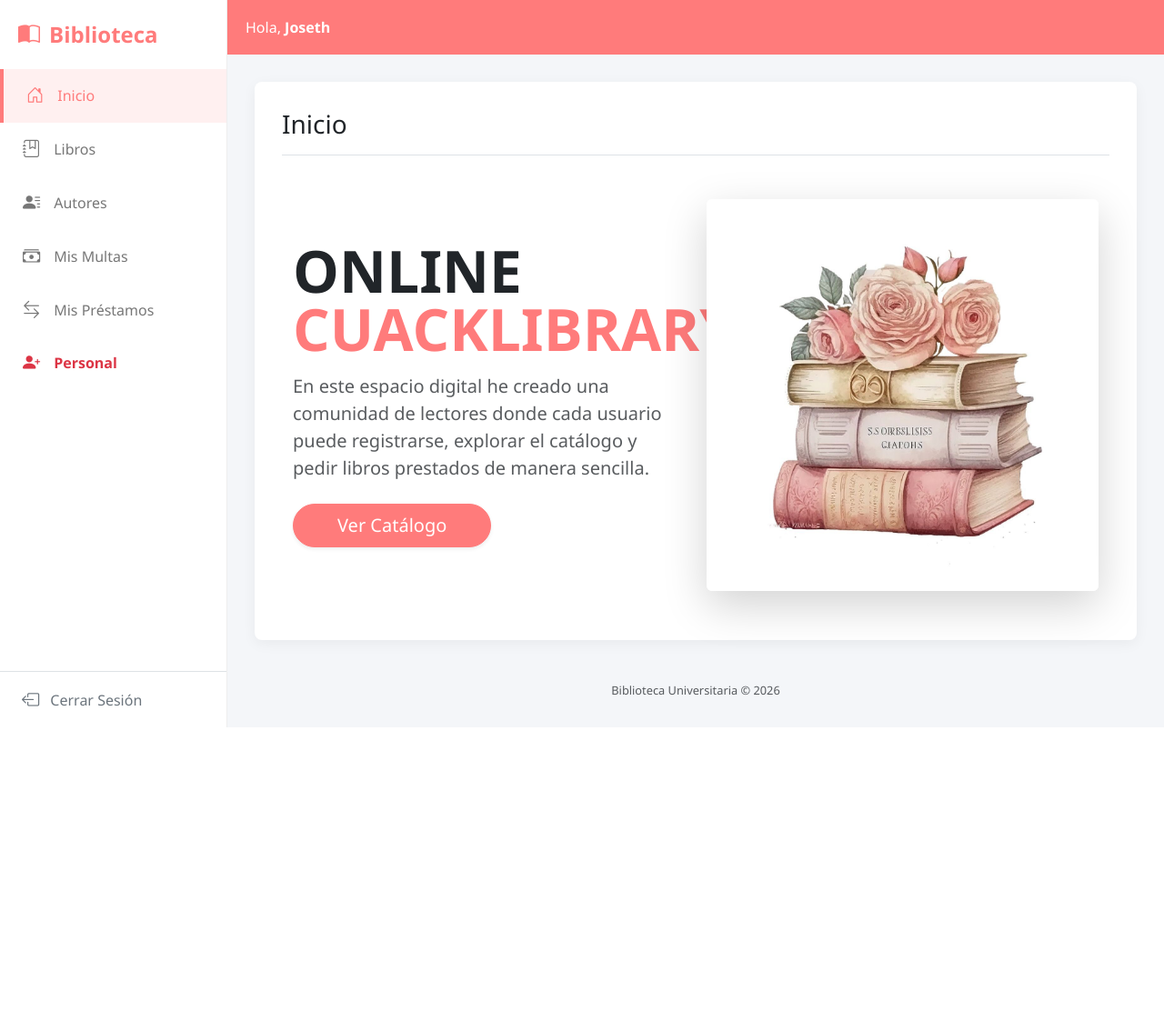
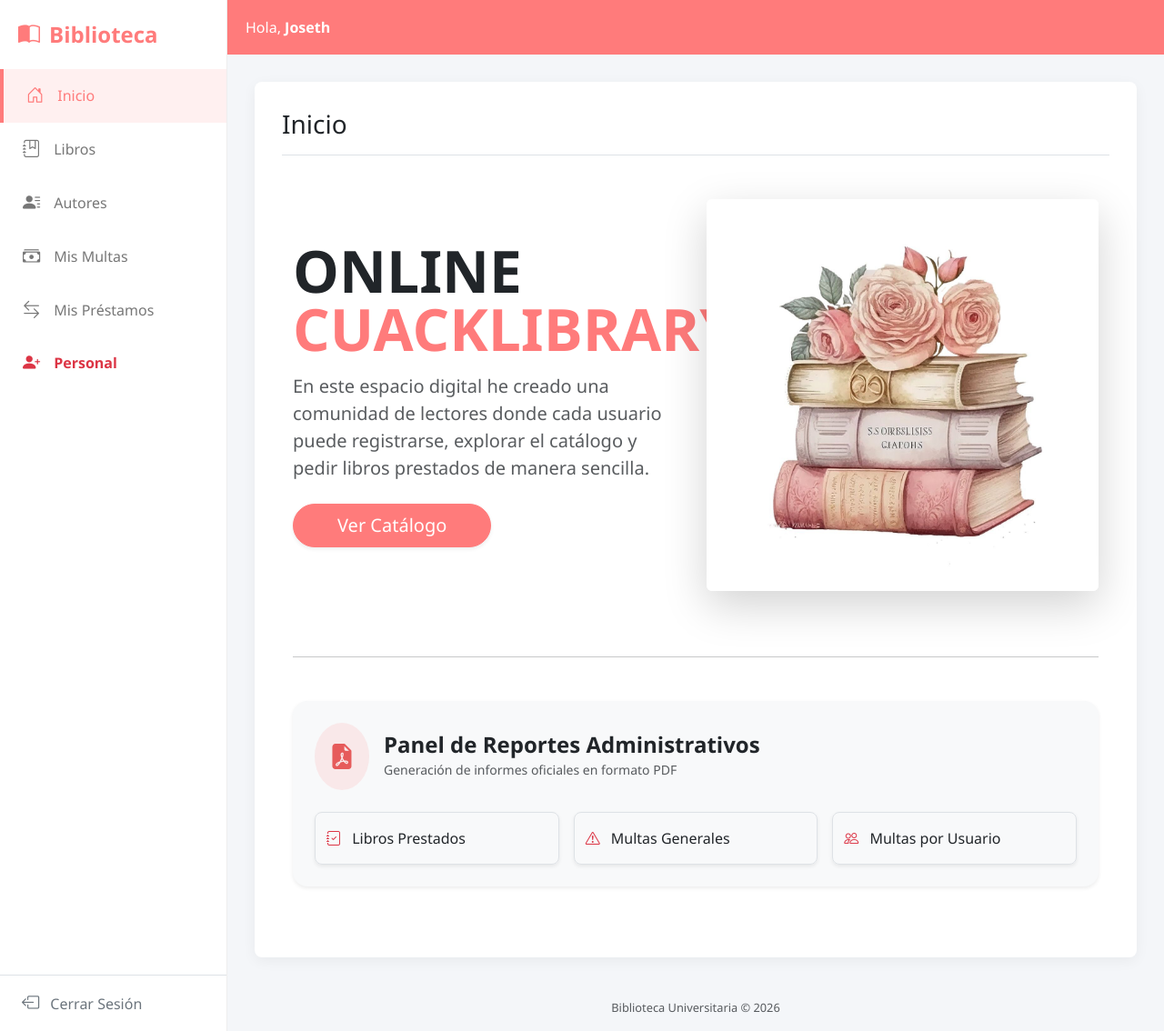
Before and after one commit to LaJoseth2005/blb_django, a Django app: page / in a window 1280 px wide. Shown: the whole page at 91% size. Before the commit the page ends 800 px from the top, so only its background shows below. Run offline with Django 5.2, Linux system fonts and the light colour scheme; a user stored in the database is signed in.

Commit message:
Decimoctavo commit

```diff
--- a/gestion/forms.py
+++ b/gestion/forms.py
@@ -1,7 +1,6 @@
 from django import forms
 from django.contrib.auth.models import User, Group
 
-# Registro para el Cliente (Abierto al público)
 class RegistroClienteForm(forms.ModelForm):
     password = forms.CharField(widget=forms.PasswordInput)
 
@@ -15,7 +14,6 @@ class RegistroClienteForm(forms.ModelForm):
         if commit: user.save()
         return user
 
-# Registro para el Superusuario (Crear empleados)
 class RegistroEmpleadosForm(forms.ModelForm):
     password = forms.CharField(widget=forms.PasswordInput)
     rol = forms.ModelChoiceField(
--- a/gestion/templates/home.html
+++ b/gestion/templates/home.html
@@ -55,4 +55,41 @@
     }
 </style>
 
+{% if user.is_staff or user.groups.all.0.name == 'Administrador' %}
+<div class="container pb-5">
+    <hr class="my-5 opacity-25">
+    <div class="card border-0 shadow-sm rounded-4" style="background-color: #f8f9fa;">
+        <div class="card-body p-4">
+            <div class="d-flex align-items-center mb-4">
+                <div class="rounded-circle p-3 me-3" style="background-color: #ff7b7b22;">
+                    <i class="bi bi-file-earmark-pdf-fill fs-3" style="color: #e65b5b;"></i>
+                </div>
+                <div>
+                    <h4 class="mb-0 fw-bold">Panel de Reportes Administrativos</h4>
+                    <small class="text-muted">Generación de informes oficiales en formato PDF</small>
+                </div>
+            </div>
+
+            <div class="row g-3">
+                <div class="col-md-4">
+                    <a href="{% url 'pdf_libros_prestados' %}" class="btn btn-white border w-100 py-3 rounded-3 shadow-sm text-start" target="_blank">
+                        <i class="bi bi-journal-check text-danger me-2"></i> Libros Prestados
+                    </a>
+                </div>
+                <div class="col-md-4">
+                    <a href="{% url 'pdf_multas_general' %}" class="btn btn-white border w-100 py-3 rounded-3 shadow-sm text-start" target="_blank">
+                        <i class="bi bi-exclamation-triangle text-danger me-2"></i> Multas Generales
+                    </a>
+                </div>
+                <div class="col-md-4">
+                    <a href="{% url 'pdf_multas_detalle' %}" class="btn btn-white border w-100 py-3 rounded-3 shadow-sm text-start" target="_blank">
+                        <i class="bi bi-people text-danger me-2"></i> Multas por Usuario
+                    </a>
+                </div>
+            </div>
+        </div>
+    </div>
+</div>
+{% endif %}
+
 {% endblock %}
--- a/gestion/templates/registro.html
+++ b/gestion/templates/registro.html
@@ -30,7 +30,7 @@
                         <label for="{{ field.id_for_label }}" class="form-label small fw-bold" style="color:#e65b5b;">
                             {{ field.label }}
                         </label>
-                        {# Renderizamos el campo y usamos CSS para que se vea como la imagen #}
+
                         <div class="input-group">
                             <span class="input-group-text bg-light border-end-0" style="color: #6c757d;">
                                 {% if 'user' in field.name %}<i class="bi bi-person"></i>
@@ -62,7 +62,7 @@
 </div>
 
 <style>
-    /* Esto asegura que los inputs de Django tengan el estilo de Bootstrap */
+
     input {
         display: block;
         width: 100%;
@@ -71,7 +71,7 @@
         font-weight: 400;
         line-height: 1.5;
         color: #212529;
-        background-color: #f8f9fa; /* Fondo grisáceo como la imagen */
+        background-color: #f8f9fa;
         background-clip: padding-box;
         border: 1px solid #dee2e6;
         border-radius: 0.375rem;
--- a/gestion/urls.py
+++ b/gestion/urls.py
@@ -48,4 +48,9 @@ urlpatterns = [
 
     # Admin
     path('admin-biblioteca/nuevo-empleado/', views.crear_empleado, name='crear_empleado'),
+
+    #Multas
+    path("reportes/pdf/libros-prestados/", views.reporte_prestamos_pdf, name="pdf_libros_prestados"),
+    path("reportes/pdf/multas-general/", views.reporte_multas_pdf, name="pdf_multas_general"),
+    path("reportes/pdf/multas-por-usuario/", views.reporte_usuarios_detalle_pdf, name="pdf_multas_detalle"),
 ]
--- a/gestion/views.py
+++ b/gestion/views.py
@@ -1,11 +1,14 @@
 from django.contrib.auth.mixins import LoginRequiredMixin, PermissionRequiredMixin
-from django.views.generic import ListView, CreateView, UpdateView, DeleteView, DetailView
+from django.views.generic import ListView, CreateView, UpdateView, DetailView
 from django.shortcuts import render, redirect, get_object_or_404
 from django.contrib.auth.decorators import login_required, user_passes_test
-from django.contrib.auth.models import User, Permission
-from django.contrib.auth.forms import UserCreationForm
+from django.contrib.auth.models import User
 from django.http import HttpResponseForbidden
 from django.contrib.auth import login, get_user_model
+from django.conf import settings
+from django.http import HttpResponse
+from django.template.loader import get_template
+from xhtml2pdf import pisa
 from django.urls import reverse_lazy
 from django.utils import timezone
 from django.conf import settings
@@ -289,6 +292,59 @@ def crear_multas(request, prestamo_id=None):
     })
 
 
+def render_to_pdf(template_src, context_dict):
+    """Función de utilidad para convertir HTML en PDF"""
+    template = get_template(template_src)
+    html  = template.render(context_dict)
+    response = HttpResponse(content_type='application/pdf')
+    response['Content-Disposition'] = 'inline; filename="reporte_biblioteca.pdf"'
+
+    pisa_status = pisa.CreatePDF(html, dest=response)
+    if pisa_status.err:
+       return HttpResponse('Error técnico al generar el reporte PDF', status=500)
+    return response
+
+def es_admin_o_staff(user):
+    """Retorna True si el usuario es staff o pertenece al grupo 'Administrador'"""
+    return user.is_authenticated and (user.is_staff or user.groups.filter(name='Administrador').exists())
+
+@login_required
+@user_passes_test(es_admin_o_staff)
+def reporte_prestamos_pdf(request):
+    items = Prestamo.objects.filter(fecha_devolucion__isnull=True).select_related('libro', 'usuario')
+    data = {
+        'titulo_reporte': 'INFORME DE LIBROS PRESTADOS (CIRCULACIÓN)',
+        'items': items,
+        'fecha': timezone.now().date(),
+        'tipo': 'prestamos'
+    }
+    return render_to_pdf('pdf_base.html', data)
+
+@login_required
+@user_passes_test(es_admin_o_staff)
+def reporte_multas_pdf(request):
+    items = Multa.objects.all().select_related('usuario', 'prestamo')
+    data = {
+        'titulo_reporte': 'REPORTE GENERAL DE MULTAS EXISTENTES',
+        'items': items,
+        'fecha': timezone.now().date(),
+        'tipo': 'multas_general'
+    }
+    return render_to_pdf('pdf_base.html', data)
+
+@login_required
+@user_passes_test(es_admin_o_staff)
+def reporte_usuarios_detalle_pdf(request):
+    usuarios = User.objects.filter(multa__isnull=False).distinct().prefetch_related('multa_set')
+    data = {
+        'titulo_reporte': 'DETALLE DE MULTAS POR CADA USUARIO',
+        'usuarios_list': usuarios,
+        'fecha': timezone.now().date(),
+        'tipo': 'usuarios_detalle'
+    }
+    return render_to_pdf('pdf_base.html', data)
+
+
 class LibroListView(LoginRequiredMixin, ListView):
     model = Libro
     template_name = 'gestion/templates/libro_list.html'
```
Also changed, not shown: gestion/templates/pdf_base.html (added, +103 -0 lines), db.sqlite3.
